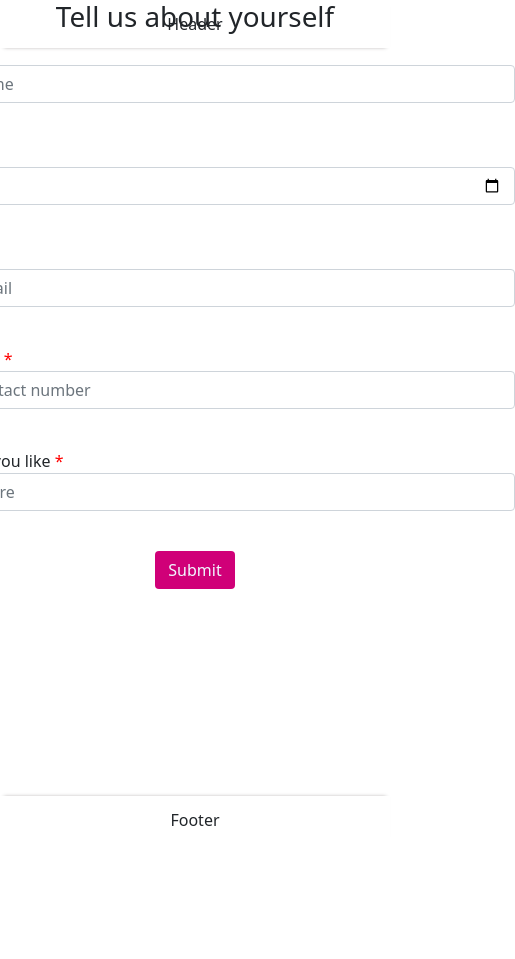
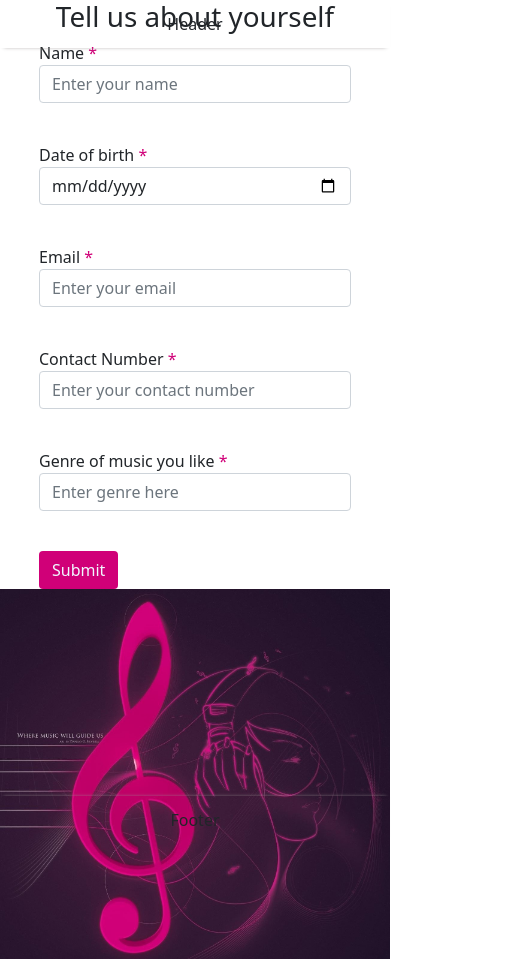
Before and after one commit to pranav2305/iste-recs, a plain HTML site: page Q1/index.html in a window 390 px wide. Shown: the whole page, 515 px wide, since content can reach past the window. Before the commit the page ends 844 px from the top, so only its background shows below. Drawn offline with nearby package versions, Linux system fonts and the light colour scheme.

Commit message:
Improving grid system

```diff
--- a/Q1/css/style.css
+++ b/Q1/css/style.css
@@ -5,20 +5,15 @@
 
 img {
   width: 100%;
+  object-fit: cover;
 }
 
 .form-group {
   padding-bottom: 1rem;
 }
 
-input {
-  width: 40rem !important;
-}
-
 form {
-  display: flex;
-  align-items: center;
-  flex-direction: column;
+  width: 80%;
 }
 
 .msg-container {
@@ -26,18 +21,23 @@ form {
 }
 
 small {
-  color: red !important;
+  color: #d00078 !important;
 }
 
 .form-container {
-  margin: auto !important;
+  margin: auto;
   display: flex;
   align-items: center;
   flex-direction: column;
+  padding: 0;
+}
+
+.image-container {
+  padding: 0;
 }
 
 .req {
-  color: red;
+  color: #d00078;
 }
 
 .btn {
--- a/Q1/index.html
+++ b/Q1/index.html
@@ -2,8 +2,8 @@
 <html lang="en">
 <head>
     <meta charset="UTF-8">
+    <link href="https://cdn.jsdelivr.net/npm/bootstrap@5.0.2/dist/css/bootstrap.min.css" rel="stylesheet" integrity="sha384-EVSTQN3/azprG1Anm3QDgpJLIm9Nao0Yz1ztcQTwFspd3yD65VohhpuuCOmLASjC" crossorigin="anonymous">
     <link href="css/style.css" rel="stylesheet" type="text/css" />
-    <link href="https://cdn.jsdelivr.net/npm/bootstrap@5.0.2/dist/css/bootstrap.min.css" rel="stylesheet" integrity="sha384-EVSTQN3/azprG1Anm3QDgpJLIm9Nao0Yz1ztcQTwFspd3yD65VohhpuuCOmLASjC" crossorigin="anonymous">
     <meta name="viewport" content="width=device-width, initial-scale=1.0">
     <title>Contact Form</title>
 </head>
@@ -11,7 +11,7 @@
     <script src="js/script.js"></script>
     <header>Header</header>
     <div class="row">
-        <div class="form-container col">
+        <div class="form-container col-sm-6 col-xs-3">
             <h1>Tell us about yourself</h1>
             <form action="mailto:someone@example.com" method="POST">
                 <div class="form-group">
@@ -52,7 +52,7 @@
                 <button type="button" class="btn" id="submit-btn" onclick="validate(5)">Submit</button>
             </form>
         </div>
-        <div class="image-container col">
+        <div class="image-container col-sm-6 col-xs-3">
             <img src="image.jpg" alt="music-image">
         </div>
     </div>
```
